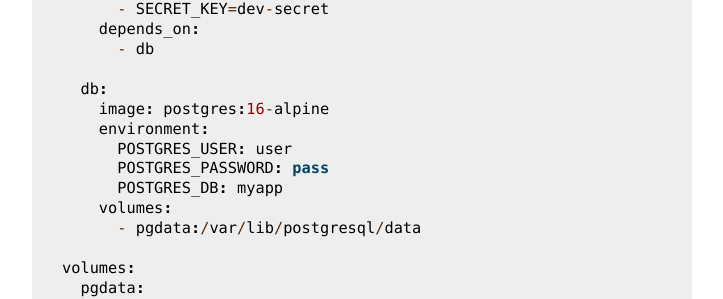
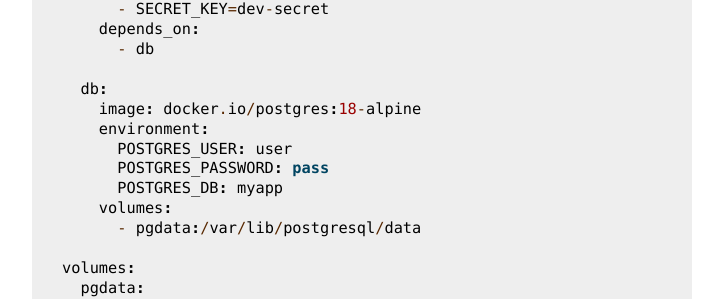
Before and after one commit to kennethreitz/responder, a Sphinx documentation site: the page built from docs/source/deployment.rst, in a window 1280 px wide and 900 px high, scrolled down 2493 px. Shown: the part 160-459 px from the top of the window, without its empty margins (388-1111 px from the left). Built offline with Sphinx 7.4.7, drawn with Linux system fonts in a browser that asks for light colours.

Commit message:
Update docs/source/deployment.rst
Co-authored-by: Andreas Motl <andreas.motl@panodata.org>
Signed-off-by: Kenneth Reitz <me@kennethreitz.org>

```diff
--- a/docs/source/deployment.rst
+++ b/docs/source/deployment.rst
@@ -128,7 +128,7 @@ ties everything together::
           - db
 
       db:
-        image: postgres:16-alpine
+        image: docker.io/postgres:18-alpine
         environment:
           POSTGRES_USER: user
           POSTGRES_PASSWORD: pass
```
